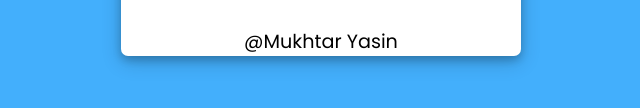
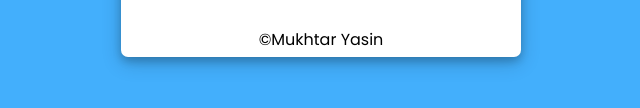
Before and after one commit to mukhtaryasin/weather-app, a plain HTML site: page src/index.html in a window 1280 px wide. Shown: the part 496-604 px from the top of the page, 319-959 px from the left. Drawn offline with nearby package versions, Linux system fonts and the light colour scheme.

Commit message:
added my name as copyright

```diff
--- a/src/index.html
+++ b/src/index.html
@@ -64,7 +64,7 @@
           </div>
         </div>
       </section>
-      <p class="text">@Mukhtar Yasin</p>
+      <p class="text">&copyMukhtar Yasin</p>
     </div>
 
     <script src="country-list.js"></script>
--- a/src/style.css
+++ b/src/style.css
@@ -197,6 +197,7 @@ margin-right: 5px;
 }
 
 .text{
-  font-size: 1.2rem;
+  font-size: 1.0rem;
   text-align: center;
+  margin-bottom: 5px;
 }
```
